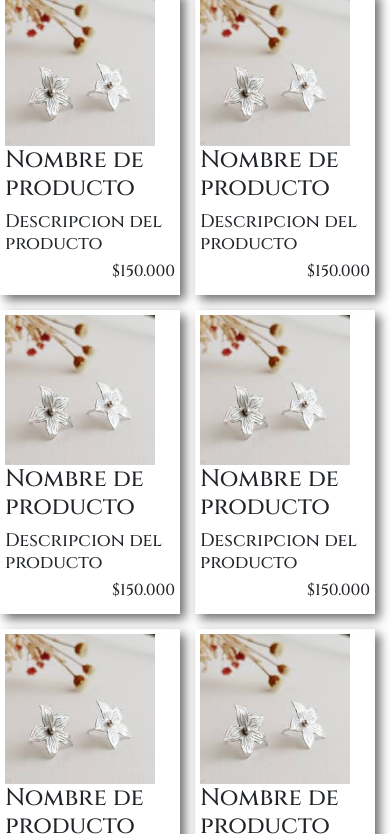
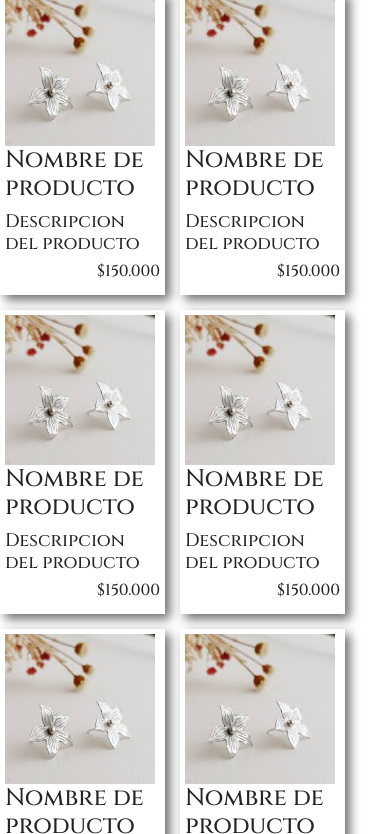
Before and after one commit to BrakoRoncoroni/silverwings, a plain HTML site: page pages/aros.html in a window 390 px wide. Shown: the part 222-1056 px from the top of the page. Drawn offline with nearby package versions, Linux system fonts and the light colour scheme.

Commit message:
Correccion Mobile 165px

```diff
--- a/css/main.css
+++ b/css/main.css
@@ -200,7 +200,7 @@ font-size: medium;
 }
 .prod{
     height: auto;
-    width: 180px;
+    width: 165px;
     padding: 5px;
     box-shadow: 5px 5px 10px 0px rgb(110, 110, 110);
 }
```
